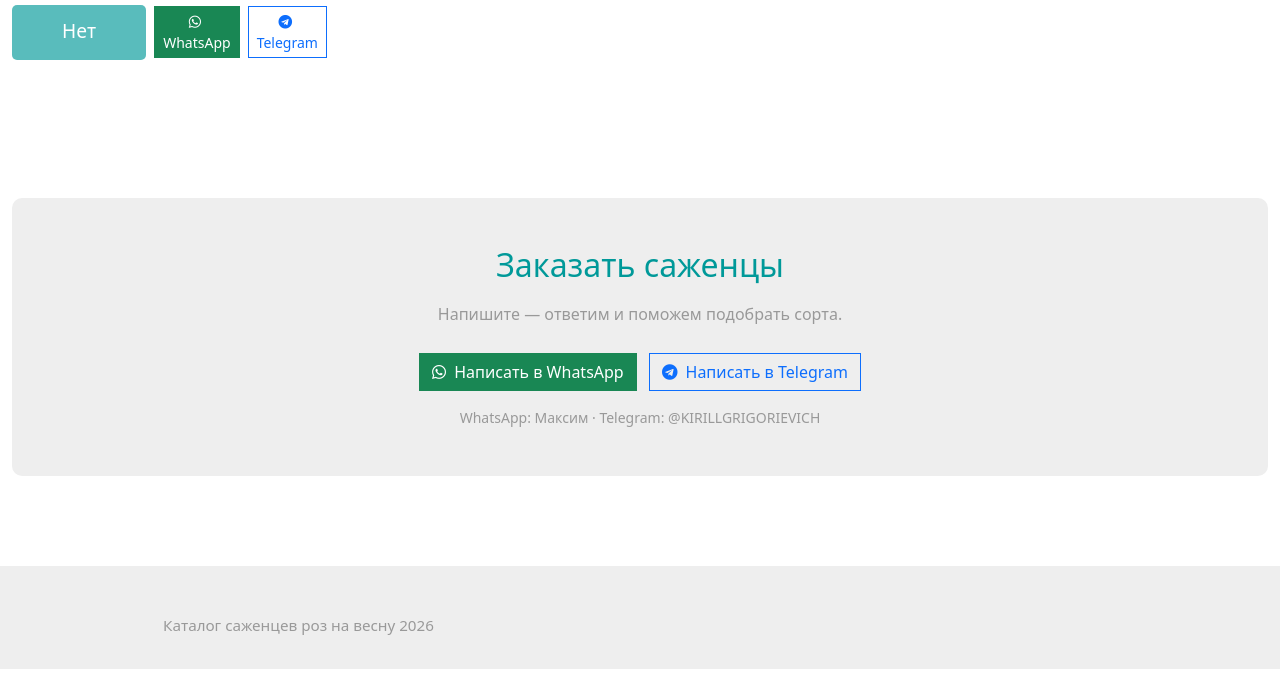
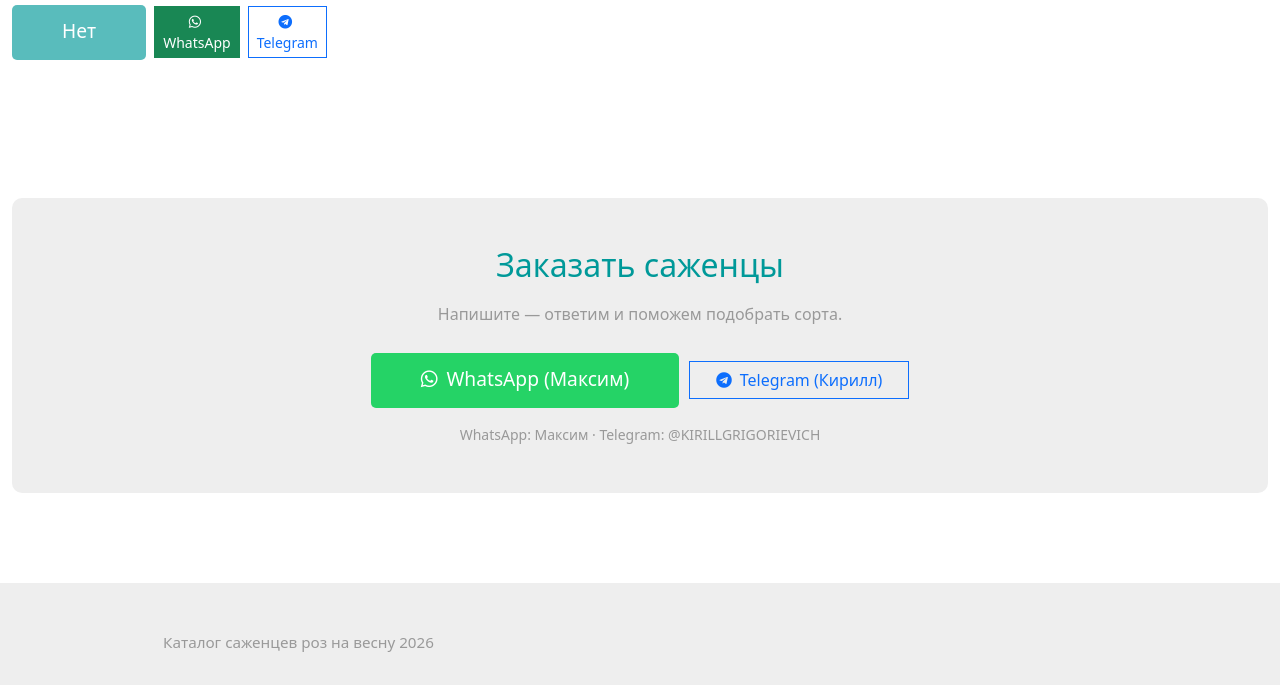
Before and after one commit to lesnikovmn-svg/rosy-catalog-2026, a plain HTML site: page index.html in a window 1280 px wide. Shown: the part 2120-2805 px from the top of the page. Drawn offline with Linux system fonts and the light colour scheme.

Commit message:
Polish WhatsApp/Telegram CTA buttons

```diff
--- /dev/null
+++ b/assets/css/rosy.css
@@ -0,0 +1,36 @@
+:root {
+  --rosy-wa: #25d366;
+}
+
+.rosy-cta {
+  border-radius: 10px;
+}
+
+.rosy-cta__buttons {
+  display: flex;
+  flex-wrap: wrap;
+  justify-content: center;
+  align-items: center;
+  gap: 10px;
+}
+
+.rosy-cta__buttons .btn {
+  min-width: 220px;
+}
+
+.rosy-btn-wa {
+  background: var(--rosy-wa);
+  border-color: var(--rosy-wa);
+}
+
+.rosy-btn-wa:hover {
+  background: #20bd5b;
+  border-color: #20bd5b;
+}
+
+@media (max-width: 520px) {
+  .rosy-cta__buttons .btn {
+    width: 100%;
+    min-width: 0;
+  }
+}
--- a/index.html
+++ b/index.html
@@ -7,6 +7,7 @@
     <link rel="stylesheet" href="css/bootstrap.min.css">
     <link rel="stylesheet" href="fontawesome/css/all.min.css">
     <link rel="stylesheet" href="css/templatemo-style.css">
+    <link rel="stylesheet" href="assets/css/rosy.css">
 </head>
 <body>
     <!-- Page Loader -->
@@ -101,17 +102,19 @@
 
         <div class="row tm-mb-90">
             <div class="col-12">
-                <div class="tm-bg-gray p-5 text-center" style="border-radius: 10px;">
+                <div class="tm-bg-gray p-5 text-center rosy-cta">
                     <h2 class="tm-text-primary mb-3">Заказать саженцы</h2>
                     <p class="tm-text-gray mb-4">Напишите — ответим и поможем подобрать сорта.</p>
-                    <a class="btn btn-success mr-2" target="_blank" rel="noopener"
-                       href="https://wa.me/79384096708?text=%D0%97%D0%B4%D1%80%D0%B0%D0%B2%D1%81%D1%82%D0%B2%D1%83%D0%B9%D1%82%D0%B5!%20%D0%98%D0%BD%D1%82%D0%B5%D1%80%D0%B5%D1%81%D1%83%D0%B5%D1%82%20%D0%BA%D0%B0%D1%82%D0%B0%D0%BB%D0%BE%D0%B3%20%D1%80%D0%BE%D0%B7%202026">
-                        <i class="fab fa-whatsapp mr-1"></i> Написать в WhatsApp
-                    </a>
-                    <a class="btn btn-outline-primary" target="_blank" rel="noopener"
-                       href="https://t.me/share/url?url=https%3A%2F%2Flesnikovmn-svg.github.io%2Frosy-catalog-2026%2F&text=%D0%97%D0%B4%D1%80%D0%B0%D0%B2%D1%81%D1%82%D0%B2%D1%83%D0%B9%D1%82%D0%B5!%20%D0%98%D0%BD%D1%82%D0%B5%D1%80%D0%B5%D1%81%D1%83%D0%B5%D1%82%20%D0%BA%D0%B0%D1%82%D0%B0%D0%BB%D0%BE%D0%B3%20%D1%80%D0%BE%D0%B7%202026">
-                        <i class="fab fa-telegram mr-1"></i> Написать в Telegram
-                    </a>
+                    <div class="rosy-cta__buttons">
+                        <a class="btn btn-primary rosy-btn-wa" target="_blank" rel="noopener"
+                           href="https://wa.me/79384096708?text=%D0%97%D0%B4%D1%80%D0%B0%D0%B2%D1%81%D1%82%D0%B2%D1%83%D0%B9%D1%82%D0%B5!%20%D0%98%D0%BD%D1%82%D0%B5%D1%80%D0%B5%D1%81%D1%83%D0%B5%D1%82%20%D0%BA%D0%B0%D1%82%D0%B0%D0%BB%D0%BE%D0%B3%20%D1%80%D0%BE%D0%B7%202026">
+                            <i class="fab fa-whatsapp mr-1"></i> WhatsApp (Максим)
+                        </a>
+                        <a class="btn btn-outline-primary" target="_blank" rel="noopener"
+                           href="https://t.me/share/url?url=https%3A%2F%2Flesnikovmn-svg.github.io%2Frosy-catalog-2026%2F&text=%D0%97%D0%B4%D1%80%D0%B0%D0%B2%D1%81%D1%82%D0%B2%D1%83%D0%B9%D1%82%D0%B5!%20%D0%98%D0%BD%D1%82%D0%B5%D1%80%D0%B5%D1%81%D1%83%D0%B5%D1%82%20%D0%BA%D0%B0%D1%82%D0%B0%D0%BB%D0%BE%D0%B3%20%D1%80%D0%BE%D0%B7%202026">
+                            <i class="fab fa-telegram mr-1"></i> Telegram (Кирилл)
+                        </a>
+                    </div>
                     <div class="tm-text-gray small mt-3">WhatsApp: Максим · Telegram: @KIRILLGRIGORIEVICH</div>
                 </div>
             </div>
```
Also changed, not shown: cart.html (+1 -0 lines), product.html (+1 -0 lines).
